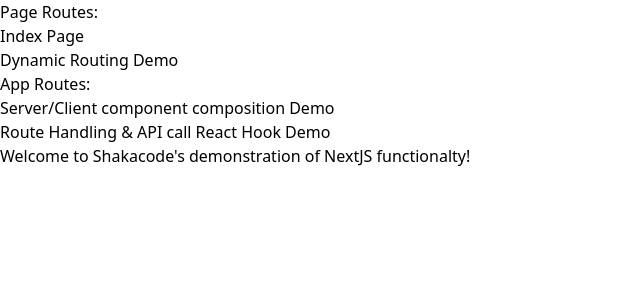
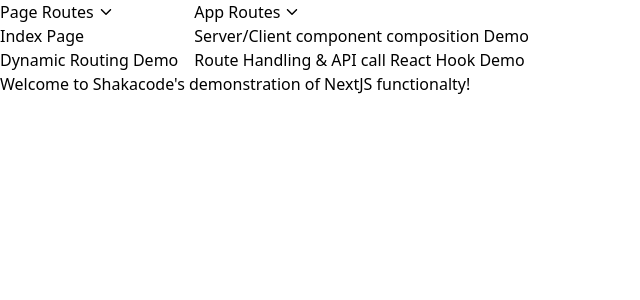
Before and after one commit to shakacode/nextjs-demo, a Next.js app: page / in a window 1280 px wide. Shown: the top 300 px of the page, without its empty margins (0-640 px from the left). Built offline with nearby package versions, Linux system fonts and the light colour scheme.

Commit message:
Add ArrowDownIcon to NavBar

```diff
--- a/components/Navbar.tsx
+++ b/components/Navbar.tsx
@@ -2,15 +2,21 @@
 
 import { usePathname } from 'next/navigation'
 import Link from 'next/link'
+import { IoIosArrowDown as ArrowDownIcon } from "react-icons/io";
 
 export default function navigationBar() {
   const pathname = usePathname()
   return (
     <section>
-      <ul>
+      <ul className="flex gap-4">
         <li>
           <ul>
-            Page Routes:
+            <div className="flex gap-1 items-center">
+              Page Routes
+              <ArrowDownIcon/>
+            </div>
+
+            <div>
               <li>
                 <Link href="/" className={`link ${pathname === '/' ? 'active' : ''}`}>
                   Index Page
@@ -21,11 +27,16 @@
                   Dynamic Routing Demo
                 </Link>
               </li>
+            </div>
           </ul>
         </li>
         <li>
           <ul>
-            App Routes:
+            <div className="flex gap-1 items-center">
+              App Routes
+              <ArrowDownIcon/>
+            </div>
+            <div>
               <li>
                 <Link href="/server-client-composition" className={`link ${pathname === '/server-client-composition' ? 'active' : ''}`}>
                   Server/Client component composition Demo
@@ -36,6 +47,7 @@
                   Route Handling & API call React Hook Demo
                 </Link>
               </li>
+            </div>
           </ul>
         </li>
       </ul>
```
Lines whose indentation alone changed are shown as unchanged.
